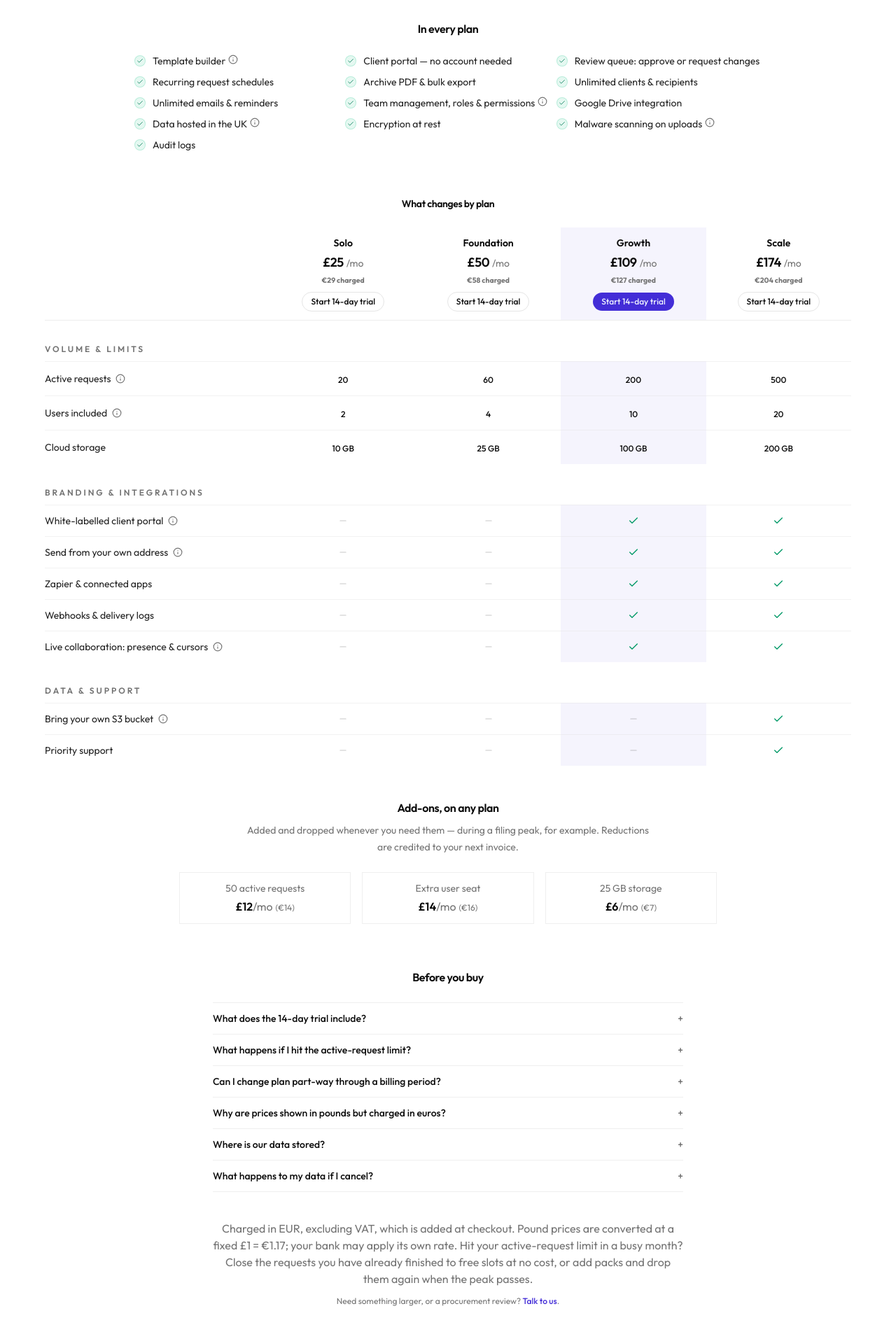
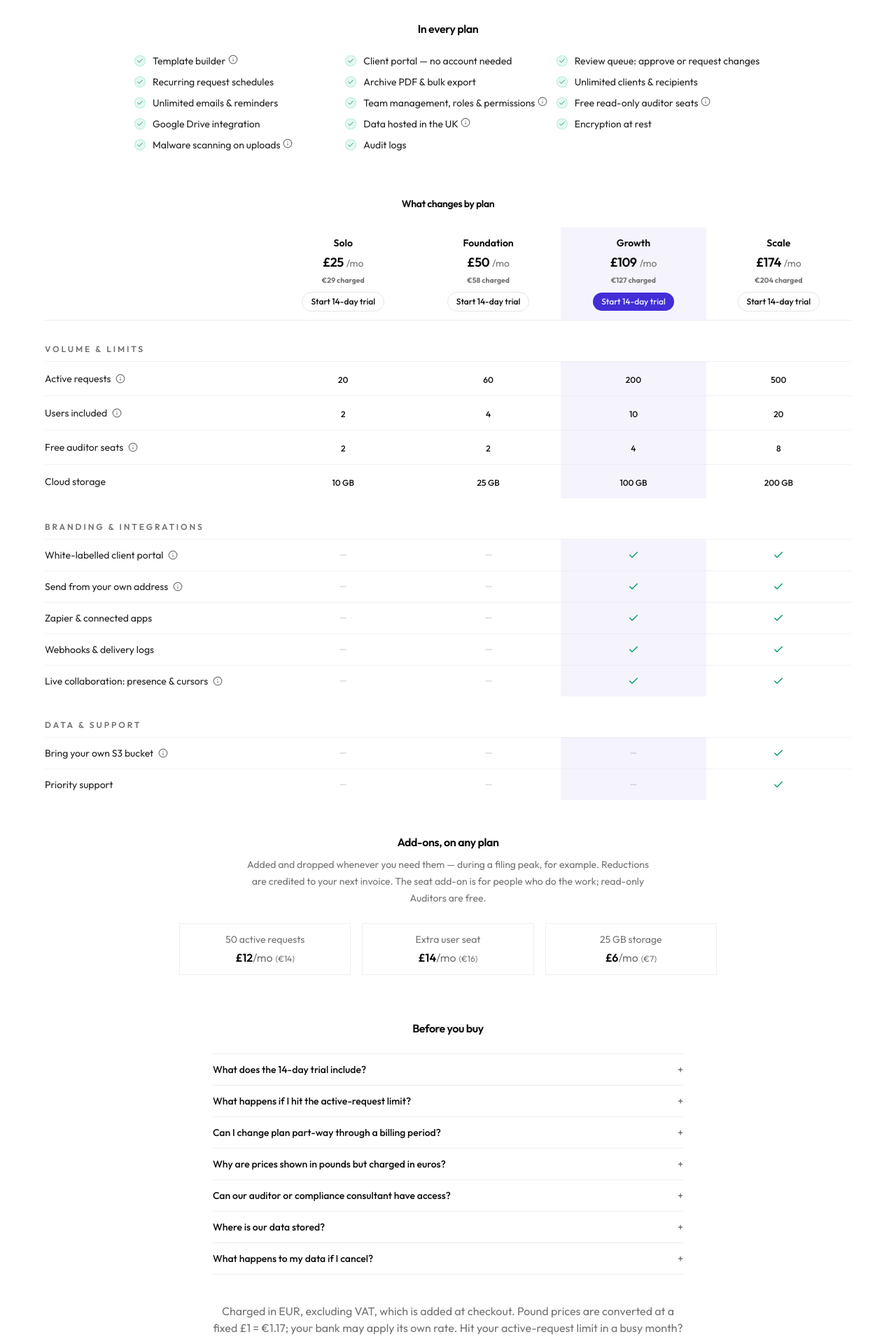
Before and after one commit to iCanbolat/swifty-doc-landing, a Next.js app: page / in a window 1280 px wide. Shown: the part 5360-7273 px from the top of the page at 70% size. Built offline with nearby package versions, Linux system fonts and the light colour scheme; no server answers.

Commit message:
feat:Read-Only 3rd person role

```diff
--- a/app/product/review-queue/page.tsx
+++ b/app/product/review-queue/page.tsx
@@ -79,7 +79,7 @@ export default function ReviewQueuePage() {
         bullets={[
           "Per-item history retained with the submission",
           "Audit log covering security, data access, webhook, queue, and system events",
-          "Four roles: organization owner, organization admin, workspace manager, workspace reviewer",
+          "Five roles: organization owner, organization admin, workspace manager, workspace reviewer, and a free read-only auditor",
           "Two-factor authentication can be required across the whole organization",
         ]}
         mock={<AuditLogMock />}
--- a/components/sections/pricing.tsx
+++ b/components/sections/pricing.tsx
@@ -166,6 +166,10 @@ const INCLUDED_EVERYWHERE: { label: string; info?: string }[] = [
     label: "Team management, roles & permissions",
     info: "Invite colleagues, assign them to workspaces and requests, and control what each role can see and do.",
   },
+  {
+    label: "Free read-only auditor seats",
+    info: "Invite your compliance consultant, external examiner or principal firm as an Auditor. They read requests, files, templates and the full review history, see the audit log for the workspaces you put them in, and can pull an export — and they cannot approve, reject, comment, send or edit anything. Auditor seats are free and are not counted against your plan's users.",
+  },
   { label: "Google Drive integration" },
   {
     label: "Data hosted in the UK",
@@ -195,12 +199,22 @@ const FEATURE_GROUPS: { title: string; rows: FeatureRow[] }[] = [
       },
       {
         label: "Users included",
-        info: "A user is anyone on your team with a login — advisers, case handlers and the admin who does the chasing. Recipients never need an account and are never counted.",
+        info: "A user is anyone on your team with a login — advisers, case handlers and the admin who does the chasing. Recipients never need an account and are never counted, and neither are read-only Auditors, who have their own free allowance below.",
         values: {
           starter: "2",
           foundation: "4",
           growth: "10",
           enterprise: "20",
+        },
+      },
+      {
+        label: "Free auditor seats",
+        info: "Read-only logins for people who check the work but must not change it — a compliance consultant, an external examiner, or the principal firm supervising an appointed representative. They cost nothing and do not use one of the seats above. Capped per plan because an auditor can read every file in the workspaces they are added to.",
+        values: {
+          starter: "2",
+          foundation: "2",
+          growth: "4",
+          enterprise: "8",
         },
       },
       {
@@ -312,6 +326,11 @@ const FAQ: { question: string; answer: string }[] = [
   {
     question: "Why are prices shown in pounds but charged in euros?",
     answer: `Our payment provider settles in euros, so the euro amount shown beside each price is what will appear on your statement. The pound figure is a fixed conversion at £1 = €${EUR_PER_GBP}, held steady so a price cannot move under you mid-decision. If you pay with a sterling card your bank applies its own rate on the day, so the exact pound amount debited will differ slightly.`,
+  },
+  {
+    question: "Can our auditor or compliance consultant have access?",
+    answer:
+      "Yes, and it does not cost a seat. The Auditor role is read-only: it reads requests, files, templates and the whole review history, sees the audit log for the workspaces you add it to, and can download an export — and it cannot approve or reject an item, comment, send a request, or edit a client or template. That separation is the point: whoever checks the file should not be able to change it. Auditor seats are free on every plan and capped by plan (2 on Solo and Foundation, 4 on Growth, 8 on Scale), because an auditor can read every file in the workspaces they are added to.",
   },
   {
     question: "Where is our data stored?",
@@ -654,7 +673,8 @@ export function Pricing() {
           </h3>
           <p className="mx-auto mt-2 max-w-xl text-center text-sm leading-6 text-muted-foreground">
             Added and dropped whenever you need them — during a filing peak, for
-            example. Reductions are credited to your next invoice.
+            example. Reductions are credited to your next invoice. The seat
+            add-on is for people who do the work; read-only Auditors are free.
           </p>
           <dl className="mx-auto mt-6 grid max-w-3xl gap-4 sm:grid-cols-3">
             {[
```
